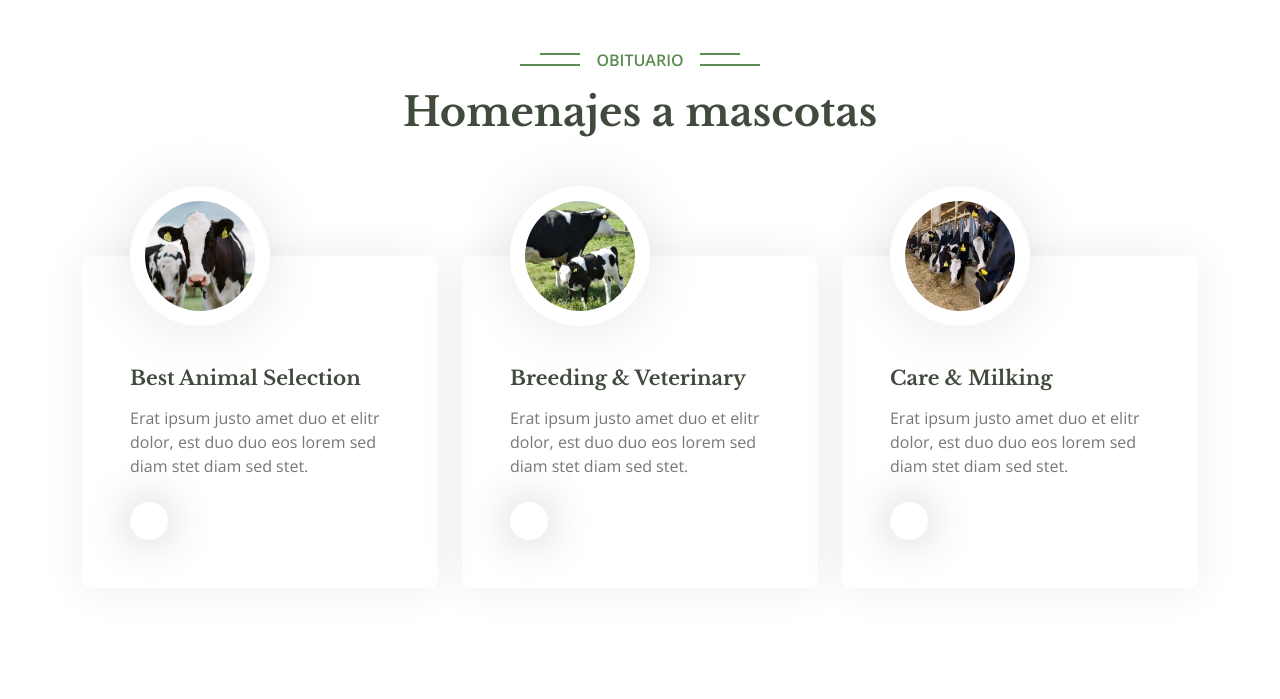
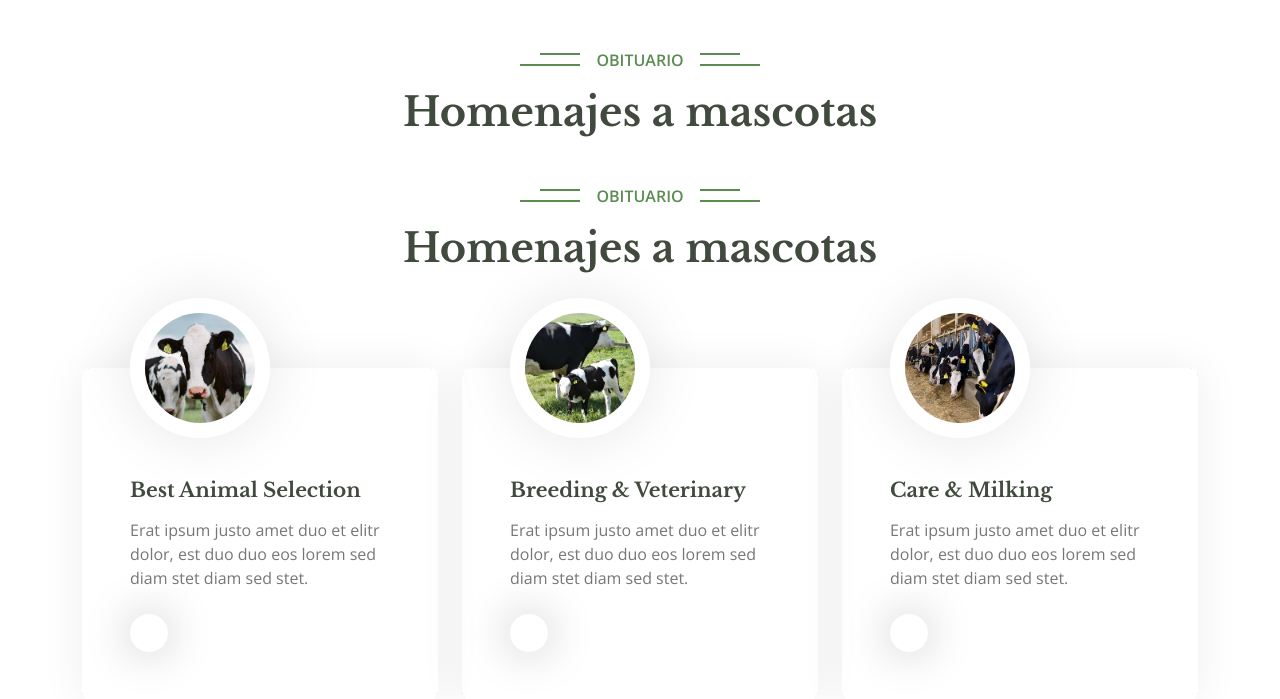
Before and after one commit to yemafe/peludor, a PHP site: the page made by templates/index.twig in a window 1280 px wide. Shown: the part 133-832 px from the top of the page. Run offline with PHP 8.4, Linux system fonts and the light colour scheme; the template is opened without the code that fills it: most values are stand-ins (such as "Sample title", 1, 10 or a date in 2020); some libraries are stand-ins or nearby versions.

Commit message:
endpoints working, making an awesome style for cards

```diff
--- a/src/UserAdmin/Pet/Infrastructure/Repositories/PetMySQLRepository.php
+++ b/src/UserAdmin/Pet/Infrastructure/Repositories/PetMySQLRepository.php
@@ -24,13 +24,13 @@ class PetMySQLRepository implements PetRepository
         $rows = PetModel::select('*')
             ->whereRaw("
                 STR_TO_DATE(
-                    CONCAT(YEAR(CURDATE()), '-', LPAD(MONTH(deadDate), 2, '0'), '-', LPAD(DAY(deadDate), 2, '0')),
+                    CONCAT(YEAR(CURDATE()), '-', LPAD(MONTH(deathDate), 2, '0'), '-', LPAD(DAY(deathDate), 2, '0')),
                     '%Y-%m-%d'
                 ) >= CURDATE()
             ")
             ->orderByRaw("
                 STR_TO_DATE(
-                    CONCAT(YEAR(CURDATE()), '-', LPAD(MONTH(deadDate), 2, '0'), '-', LPAD(DAY(deadDate), 2, '0')),
+                    CONCAT(YEAR(CURDATE()), '-', LPAD(MONTH(deathDate), 2, '0'), '-', LPAD(DAY(deathDate), 2, '0')),
                     '%Y-%m-%d'
                 )
             ")
--- a/templates/index.twig
+++ b/templates/index.twig
@@ -90,12 +90,85 @@
     </div>#}
 
     <!-- obituary Start -->
+
     <div class="container-xxl py-5">
         <div class="container">
+            <!--<div class="text-center mx-auto pb-4 wow fadeInUp" data-wow-delay="0.1s" style="max-width: 500px;">
+                <p class="section-title bg-white text-center text-primary px-3">Obituario</p>
+                <h1 class="mb-5">Homenajes a mascotas</h1>
+                <p>
+                    {% if homeSections['latestTributes'] is not empty %}
+                        {% for pet in homeSections['latestTributes'] %}
+                            <h1>{{ pet.name }}</h1>
+                        {% endfor %}
+                    {% endif %}
+                </p>
+            </div>-->
+
             <div class="text-center mx-auto pb-4 wow fadeInUp" data-wow-delay="0.1s" style="max-width: 500px;">
                 <p class="section-title bg-white text-center text-primary px-3">Obituario</p>
                 <h1 class="mb-5">Homenajes a mascotas</h1>
+
+                <div class="row g-4 justify-content-center">
+                    {% for pet in homeSections['latestTributes'] %}
+                            <div class="col-md-6 col-lg-4">
+                                <div class="card shadow-sm border-0 h-100">
+                                    <div class="card-body text-center">
+                                        <h5 class="card-title text-primary">{{ pet.name }}</h5>
+                                        {% if pet.type %}
+                                            <p class="card-text mb-1"><strong>Tipo:</strong> {{ pet.type }}</p>
+                                        {% endif %}
+                                        {% if pet.breed %}
+                                            <p class="card-text mb-1"><strong>Raza:</strong> {{ pet.breed }}</p>
+                                        {% endif %}
+                                        {% if pet.userID %}
+                                            <p class="card-text text-muted">ID de usuario: {{ pet.userID }}</p>
+                                        {% endif %}
+                                    </div>
+                                </div>
+                            </div>
+                    {% endfor %}
+                </div>
             </div>
+
+
+            <! --IA V2 -->
+            <div class="text-center mx-auto pb-4 wow fadeInUp" data-wow-delay="0.1s" style="max-width: 500px;">
+                <p class="section-title bg-white text-center text-primary px-3">Obituario</p>
+                <h1 class="mb-5">Homenajes a mascotas</h1>
+
+                <div class="row g-4 justify-content-center">
+                    {% for pet in homeSections['latestTributes'] %}
+                        <div class="col-md-6 col-lg-4">
+                            <div class="wow zoomIn" data-wow-delay="0.{{ loop.index }}s">
+                                <div class="card border-0 shadow-lg h-100 rounded-4 overflow-hidden">
+                                    <div class="card-body text-center p-4 bg-light">
+                                        <div class="mb-3">
+                                            <i class="fas fa-paw fa-2x text-primary"></i>
+                                        </div>
+                                        <h5 class="card-title text-primary fw-bold">{{ pet.name }}</h5>
+
+                                        {% if pet.type %}
+                                            <p class="card-text text-dark mb-1"><strong>Tipo:</strong> {{ pet.type }}</p>
+                                        {% endif %}
+                                        {% if pet.breed %}
+                                            <p class="card-text text-dark mb-1"><strong>Raza:</strong> {{ pet.breed }}</p>
+                                        {% endif %}
+                                        {% if pet.userID %}
+                                            <p class="card-text text-muted small">ID de usuario: {{ pet.userID }}</p>
+                                        {% endif %}
+                                    </div>
+                                    <div class="card-footer bg-white border-0 text-center py-3">
+                                        <span class="badge bg-primary-subtle text-primary">En recuerdo</span>
+                                    </div>
+                                </div>
+                            </div>
+                        </div>
+                    {% endfor %}
+                </div>
+            </div>
+
+
             <div class="row gy-5 gx-4">
                 <div class="col-lg-4 col-md-6 pt-5 wow fadeInUp" data-wow-delay="0.1s">
                     <div class="service-item d-flex h-100">
```
Also changed, not shown: routes/web.php (+5 -2 lines), src/Core/Pet/Domain/Pet.php (+35 -0 lines), src/Web/Home/Application/RenderHome.php (+15 -4 lines), src/Web/Home/Infrastructure/Controllers/RenderHomeAction.php (+8 -7 lines).
